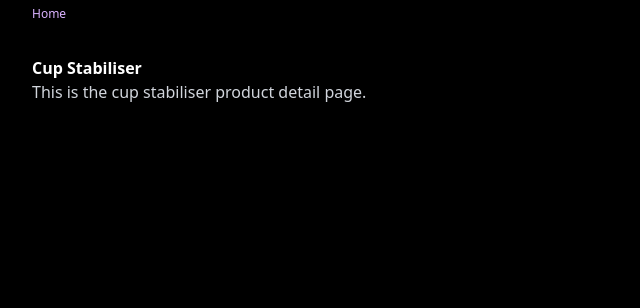
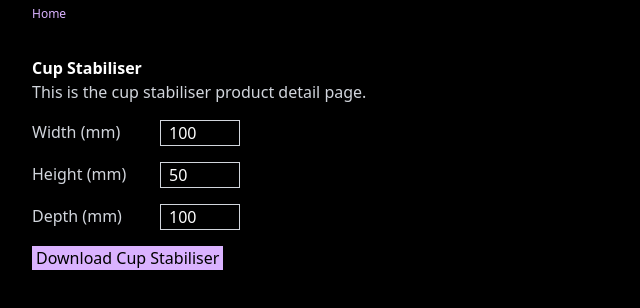
Before and after one commit to luizteco/thesis, a React (Vite) app: page /product/cup-stabiliser in a window 1280 px wide. Shown: the top 308 px of the page, without its empty margins (0-640 px from the left). Built offline with nearby package versions, Linux system fonts and the light colour scheme.

Commit message:
tech(global): adjustments form

```diff
--- /dev/null
+++ b/src/components/adjustments/customise-object-form.tsx
@@ -0,0 +1,62 @@
+import type { FormEvent } from "react";
+import { useState } from "react";
+import { NumberInput } from "./number-input";
+
+export type CustomiseObjectFormField = {
+  inputId: string;
+  label: string;
+  value: number;
+};
+
+export type CustomiseObjectFormProps = {
+  fields: CustomiseObjectFormField[];
+  objectName: string;
+  onSubmit: (values: Record<string, number>) => void;
+};
+
+export function CustomiseObjectForm({
+  fields,
+  objectName,
+  onSubmit,
+}: CustomiseObjectFormProps) {
+  const [values, setValues] = useState<Record<string, number>>(() => {
+    const initialValues: Record<string, number> = {};
+    fields.forEach((field) => {
+      initialValues[field.inputId] = field.value;
+    });
+    return initialValues;
+  });
+
+  const handleChange = (inputId: string, value: number) => {
+    setValues((prev) => ({
+      ...prev,
+      [inputId]: value,
+    }));
+  };
+
+  const handleSubmit = (e: FormEvent) => {
+    e.preventDefault();
+    onSubmit(values);
+  };
+
+  return (
+    <form onSubmit={handleSubmit} className="space-y-4">
+      {fields.map((field) => (
+        <div className="flex w-52 justify-between">
+          <label className="text-gray-300">{field.label}</label>
+          <NumberInput
+            key={field.inputId}
+            value={values[field.inputId]}
+            onChange={(value) => handleChange(field.inputId, value)}
+          />
+        </div>
+      ))}
+      <button
+        type="submit"
+        className=" px-1 bg-purple-300 text-black cursor-pointer"
+      >
+        Download {objectName}
+      </button>
+    </form>
+  );
+}
--- /dev/null
+++ b/src/components/adjustments/number-input.tsx
@@ -0,0 +1,17 @@
+interface NumberInputProps {
+  value: number;
+  onChange: (value: number) => void;
+}
+
+export function NumberInput({ value, onChange }: NumberInputProps) {
+  return (
+    <div>
+      <input
+        type="number"
+        value={value}
+        onChange={(e) => onChange(Number(e.target.value))}
+        className="w-20 px-2 border border-gray-300"
+      />
+    </div>
+  );
+}
--- /dev/null
+++ b/src/components/download/download.ts
@@ -0,0 +1,8 @@
+export function downloadObject(
+  objectName: string,
+  adjustments: Record<string, number>
+) {
+  alert(
+    `Downloading ${objectName} with adjustments: ${JSON.stringify(adjustments)}`
+  );
+}
--- /dev/null
+++ b/src/components/download/zip.ts
@@ -0,0 +1 @@
+//TODO implemnet zip functionality
--- /dev/null
+++ b/src/objects/object.ts
@@ -0,0 +1,5 @@
+export type Dimensions = {
+  width: number;
+  height: number;
+  depth: number;
+};
--- a/src/pages/products/cup-stabiliser.tsx
+++ b/src/pages/products/cup-stabiliser.tsx
@@ -1,10 +1,43 @@
+import {
+  CustomiseObjectForm,
+  type CustomiseObjectFormField,
+} from "../../components/adjustments/customise-object-form";
+import { downloadObject } from "../../components/download/download";
+
 export function CupStabiliser() {
+  const CustomiseObjectFormFields: CustomiseObjectFormField[] = [
+    {
+      label: "Width (mm)",
+      inputId: "width",
+      value: 100,
+    },
+    {
+      label: "Height (mm)",
+      inputId: "height",
+      value: 50,
+    },
+    {
+      label: "Depth (mm)",
+      inputId: "depth",
+      value: 100,
+    },
+  ];
+
   return (
     <div className="m-8">
-      <h1 className="font-bold">Cup Stabiliser</h1>
-      <p className="text-gray-300">
-        This is the cup stabiliser product detail page.
-      </p>
+      <div className="mb-4">
+        <h1 className="font-bold">Cup Stabiliser</h1>
+        <p className="text-gray-300">
+          This is the cup stabiliser product detail page.
+        </p>
+      </div>
+      <CustomiseObjectForm
+        objectName="Cup Stabiliser"
+        fields={CustomiseObjectFormFields}
+        onSubmit={(values) => {
+          downloadObject("cup-stabiliser", values);
+        }}
+      />
     </div>
   );
 }
```
Also changed, not shown: 1 other file (tests, documents, lock files or other folders).
